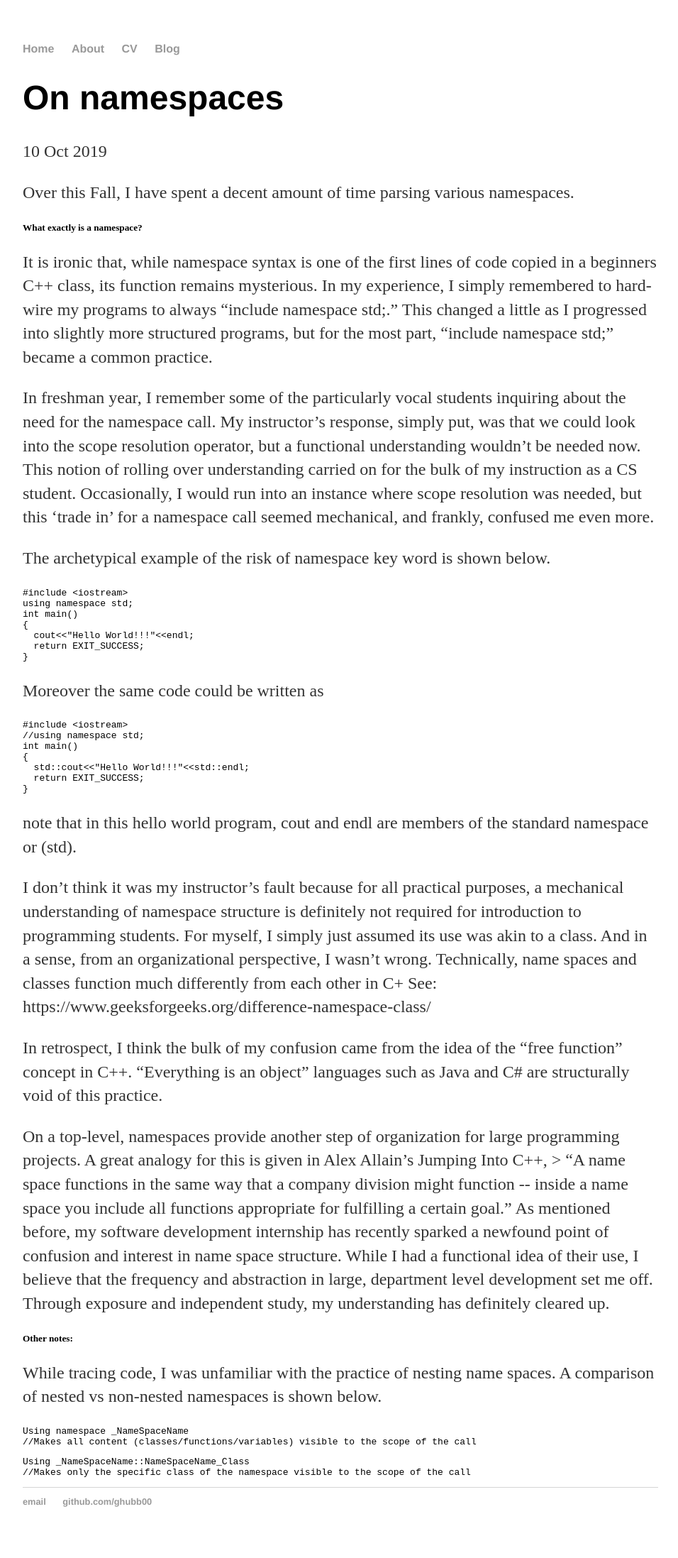
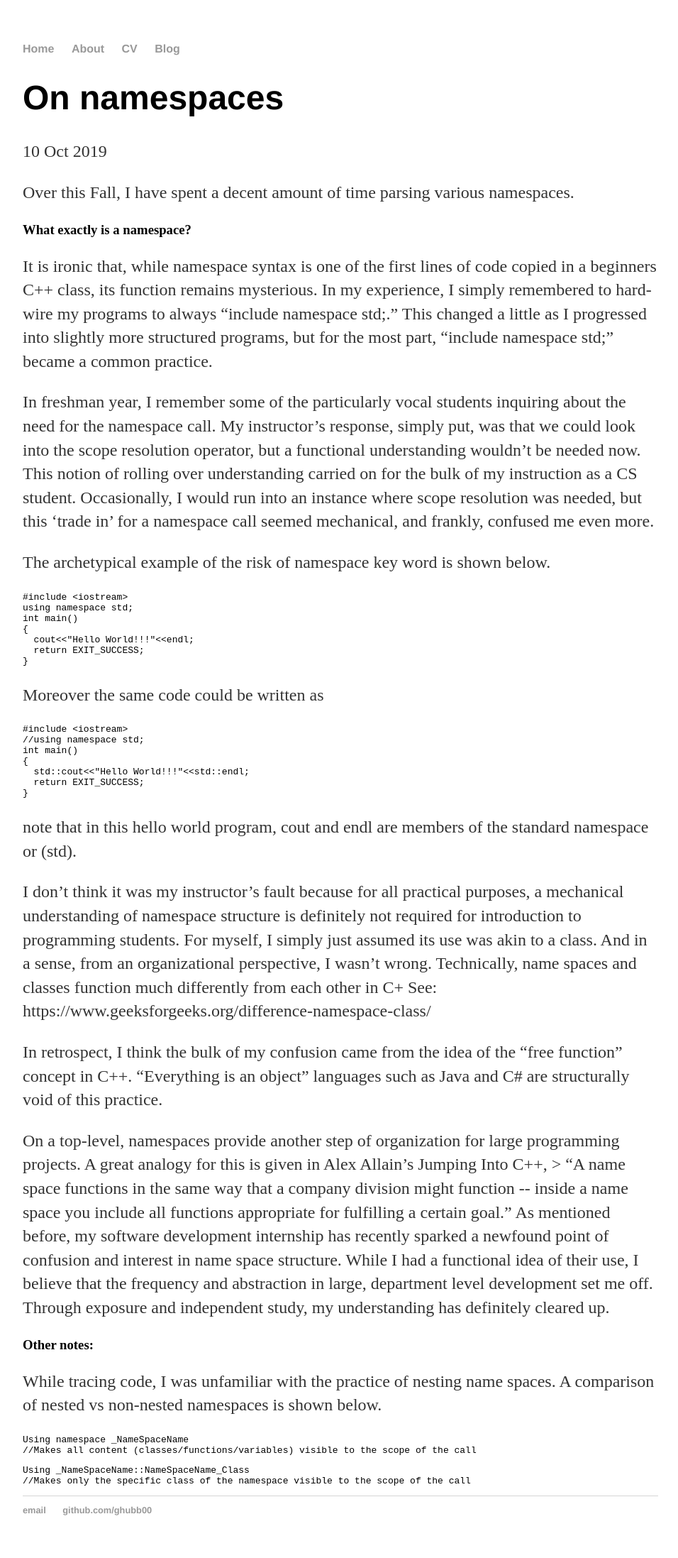
Before and after one commit to ghubb00/ghubb001.github.io, a Jekyll site: the page built from _posts/2019-10-10-On Namespaces.md, in a window 1280 px wide. Shown: the whole page at 71% size, without its empty margins (160-1116 px from the left). Built offline with Jekyll 4.4.1, drawn with Linux system fonts in a browser that asks for light colours; our own code applies the rules of GitHub Pages for plain Markdown files.

```diff
--- a/_posts/2019-10-10-On Namespaces.md
+++ b/_posts/2019-10-10-On Namespaces.md
@@ -1,7 +1,7 @@
 
 Over this Fall, I have spent a decent amount of time parsing various namespaces.
 
-##### What exactly is a namespace?
+### What exactly is a namespace?
 
 <p>
 It is ironic that, while namespace syntax is one of the first lines of code copied in a beginners C++ class, its function remains mysterious.  In my experience, I simply remembered to hard-wire my programs to always “include namespace std;.”  This changed a little as I progressed into slightly more structured programs, but for the most part, “include namespace std;” became a common practice.
@@ -52,7 +52,7 @@ On a top-level,  namespaces provide another step of organization for large progr
 As mentioned before, my software development internship has recently sparked a newfound point of confusion and interest in name space structure.  While I had a functional idea of their use, I believe that the frequency and abstraction in large, department level development set me off.  Through exposure and independent study, my understanding has definitely cleared up.
 </p>
 
-##### Other notes:
+### Other notes:
 
 While tracing code, I was unfamiliar with the practice of nesting name spaces.  A comparison of nested vs non-nested namespaces is shown below.
 
```
